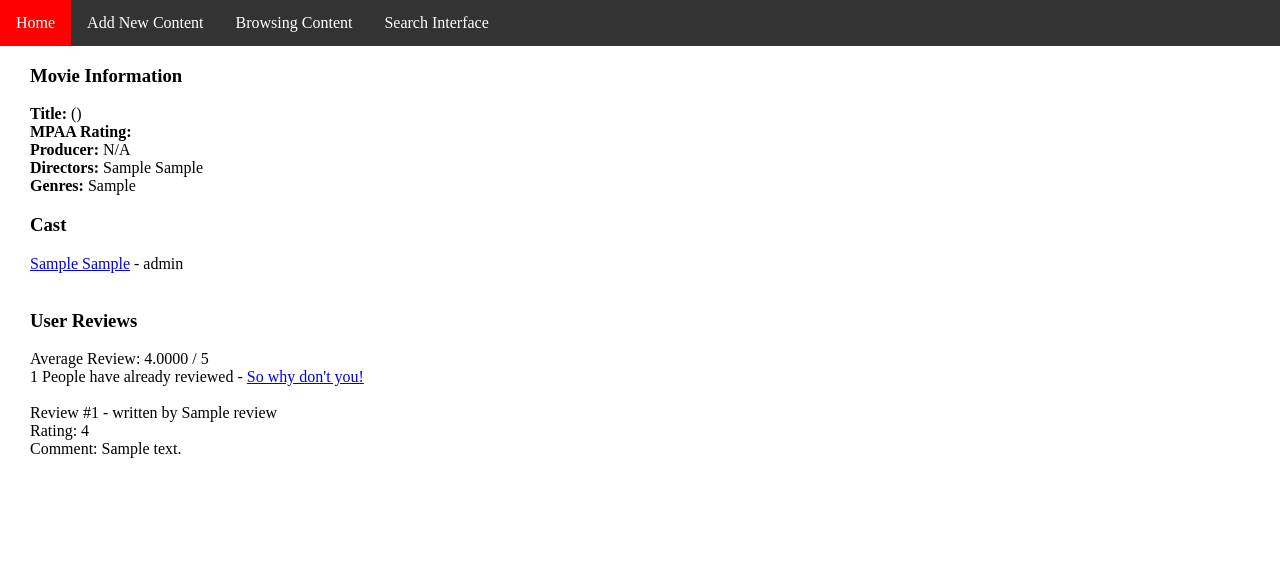
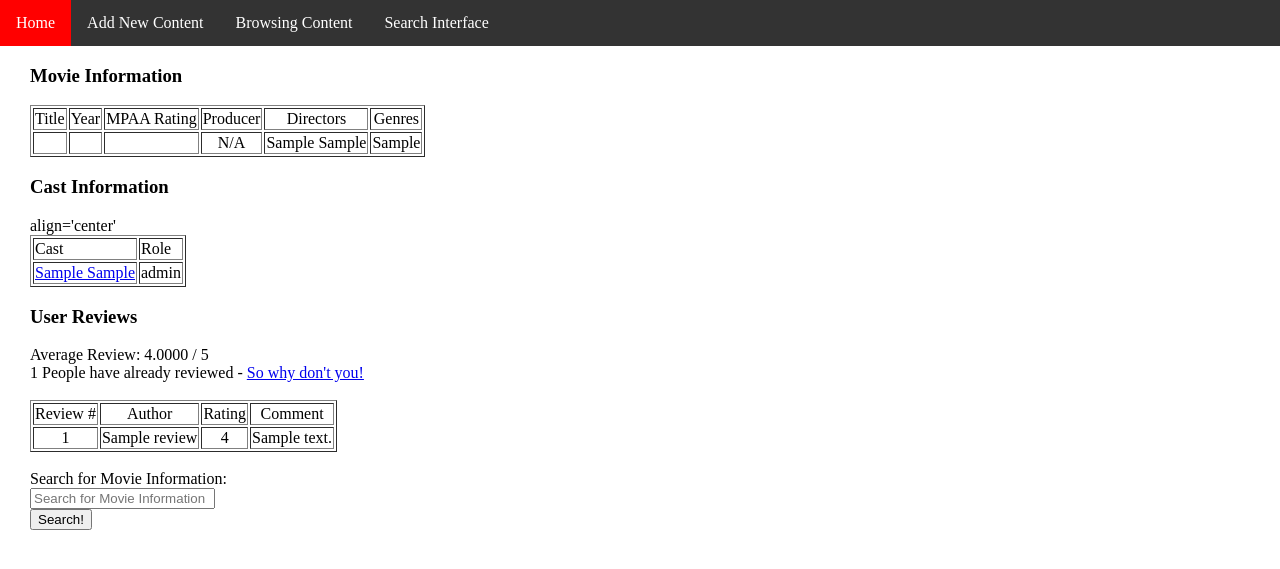
Before and after one commit to theyingbin/cs143, a PHP site: page /show_movie_info.php?id=1 in a window 1280 px wide. Shown: the top 569 px of the page. Run offline with PHP 8.4, Linux system fonts and the light colour scheme; tables that the repository leaves empty hold one stand-in row (values such as "Sample post"); data that the repository does not hold is empty.

Commit message:
Made movie info use tables

```diff
--- a/project1c/search.php
+++ b/project1c/search.php
@@ -38,7 +38,7 @@
     $actors->free();
 
     echo "<h3>Matching Movies</h3>";
-    $query = "SELECT id, title, year FROM Movie WHERE (title LIKE '%$words[0]%') ORDER BY title ASC";
+    $query = "SELECT id, title, year FROM Movie WHERE (title LIKE '%$words[0]%')";
     for($i = 1; $i < count($words); $i++) {
       $word = $words[$i];
       $query .= "AND (title LIKE '%$word%')";
--- a/project1c/show_movie_info.php
+++ b/project1c/show_movie_info.php
@@ -13,28 +13,25 @@
 
     $id = $_GET["id"];
 
-    if ($id == '') {
-    ?>
-      <label for="search">Search for Movie Information:</label>
-        <form class="form-group" action="search.php" method ="GET">
-          <input type="text" id="search" placeholder="Search for Movie Information" name="search"><br>
-          <input type="submit" value="Search!" class="btn btn-default"><br>
-        </form>
-   <?php } else {
+    if ($id != '') {
       $movie = $db->query("SELECT title, year, rating, company FROM Movie WHERE id=$id") or die(mysqli_error());
       $row = $movie->fetch_row();
-      echo "<b>Title:</b> " . $row[0] . " (" . $row[1] . ")<br>";
-      echo "<b>MPAA Rating:</b> " . $row[2] . "<br>";
-      if ($row[3] == '') {
-        echo "<b>Producer:</b> N/A <br>";
-      } else {
-        echo "<b>Producer:</b> " . $row[3] . "<br>";
-      }
-      $movie->free();
 
-      echo "<b>Directors: </b>";
+      echo "<div class='table-responsive'>
+                  <table border=1 class='table table-bordered table-condensed table-hover'>
+                      <thead> <tr><td align='center'>Title</td><td align='center'>Year</td><td align='center'>MPAA Rating</td><td align='center'>Producer</td><td align='center'>Directors</td><td align='center'>Genres</td></tr></thead>
+                      <tbody><tr>";
+      echo "<td align='center'>" . $row[0] . "</td>";
+      echo "<td align='center'>" . $row[1] . "</td>";
+      echo "<td align='center'>" . $row[2] . "</td>";
+      if($row[3] == "")
+          echo "<td align='center'> N/A </td>";
+      else
+          echo "<td align='center'>" . $row[3] . "</td>";
+
       $directors = $db->query("SELECT D.first, D.last FROM Director D, MovieDirector MD WHERE MD.mid=$id AND MD.did=D.id") or die(mysqli_error());
       $first = true;
+      echo "<td align='center'>";
       while ($row = $directors->fetch_array()) {
         if (!$first) {
           echo ", ";
@@ -46,12 +43,11 @@
       if ($first) {
         echo "N/A";
       }
-      echo "<br>";
-      $directors->free();
+      echo "</td>";
 
-      echo "<b>Genres: </b>";
       $genres = $db->query("SELECT genre FROM MovieGenre WHERE $id=mid") or die(mysqli_error());
       $first = true;
+      echo "<td align='center'>";
       while ($row = $genres->fetch_array()) {
         if (!$first) {
           echo ", ";
@@ -63,15 +59,25 @@
       if ($first) {
         echo "N/A";
       }
-      echo "<br>";
+      echo "</td align='center'>";
+      echo "</tr></tbody></table></div>";
+
+      $movie->free();
+      $directors->free();
       $genres->free();
 
-      echo "<h3>Cast</h3>";
+      echo "<h3>Cast Information</h3>";
+
+      echo "<div class='table-responsive'>
+                  <table border=1 class='table table-bordered table-condensed table-hover'>
+                      <thead> <tr><td>Cast</td><td>Role</td></tr></thead>
+                      <tbody>";
+
       $actors = $db->query("SELECT A.id, A.first, A.last, MA.role FROM Actor A, MovieActor MA WHERE $id=MA.mid AND MA.aid=A.id") or die(mysqli_error());
       while($row = $actors->fetch_assoc()) {
-        echo "<a href=\"show_actor_info.php?id=" . $row['aid'] . "\">" . $row['first'] . " " . $row['last'] . "</a> - " . $row['role'] . "<br>";
+        echo "<tr><td align='center'><a href=\"show_actor_info.php?id=" . $row['aid'] . "\">" . $row['first'] . " " . $row['last'] . "</a></td> align='center'<td>" . $row['role'] . "</td></tr>";
       }
-      echo "<br>";
+      echo "</tbody></table></div>";
 
       echo "<h3>User Reviews</h3>";
       $ratings = $db->query("SELECT AVG(rating), COUNT(rating) FROM Review WHERE mid=$id") or die(mysqli_error());
@@ -85,18 +91,33 @@
         echo $row[1] . " People have already reviewed - <a href=\"add_movie_comment.php?id=" . $id . "\">So why don't you!</a><br><br>";
       }
 
+      echo "<div class='table-responsive'>
+                  <table border=1 class='table table-bordered table-condensed table-hover'>
+                      <thead> <tr><td align='center'>Review #</td><td align='center'>Author</td><td align='center'>Rating</td><td align='center'>Comment</td></tr></thead>
+                      <tbody>";
+
       $reviews = $db->query("SELECT name, rating, time, comment FROM Review WHERE mid=$id ORDER BY time DESC") or die(mysqli_error());
       $reviewNum = $reviews->num_rows;
       while ($row = $reviews->fetch_array()) {
-        echo "Review #" . $reviewNum . " - written by " . $row["name"] . "<br>";
-        echo "Rating: " . $row["rating"] . "<br>";
-        echo "Comment: " . $row["comment"] . "<br>";
-        echo "<br>";
+        echo "<tr><td align='center'>" . $reviewNum . "</td><td align='center'>" . $row["name"] . "</td>";
+        echo "<td align='center'>" . $row["rating"] . "</td>";
+        echo "<td align='center'>" . $row["comment"] . "</td>";
+        echo "</tr>";
         $reviewNum--;
       }
+      echo "</tbody></table></div>";
+
 
       $reviews->free();
     }
+    ?>
+    <br>
+    <label for="search">Search for Movie Information:</label>
+        <form class="form-group" action="search.php" method ="GET">
+          <input type="text" id="search" placeholder="Search for Movie Information" name="search"><br>
+          <input type="submit" value="Search!" class="btn btn-default"><br>
+        </form>
+    <?php
 
     $db->close();
   ?>
```
